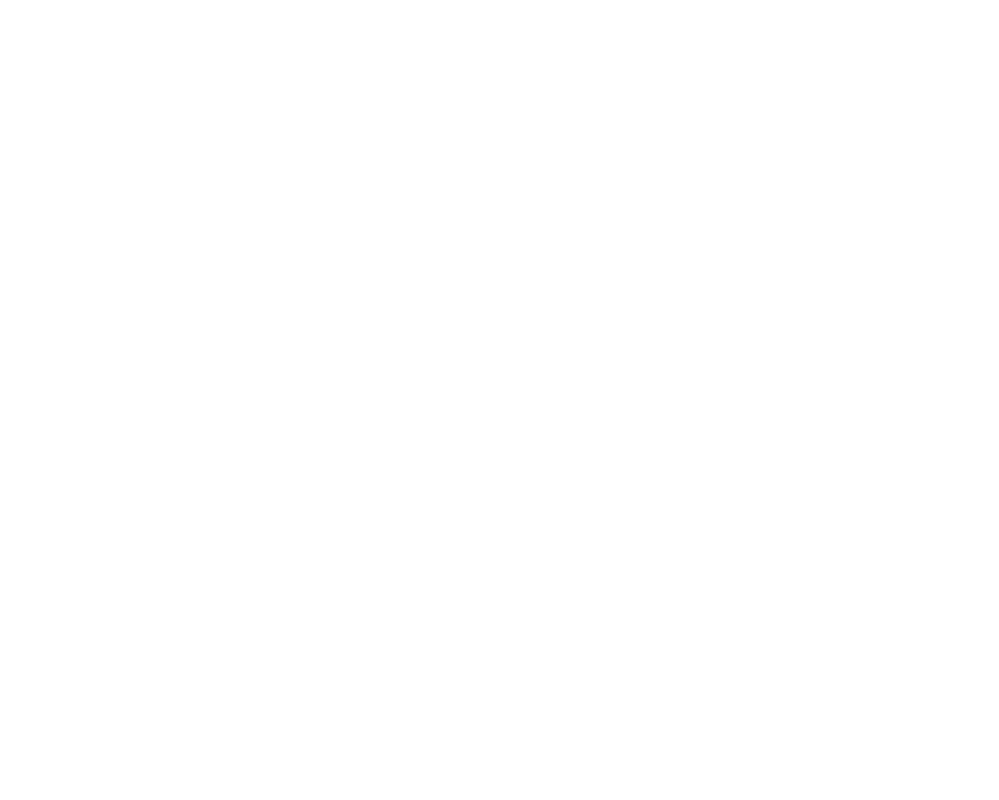
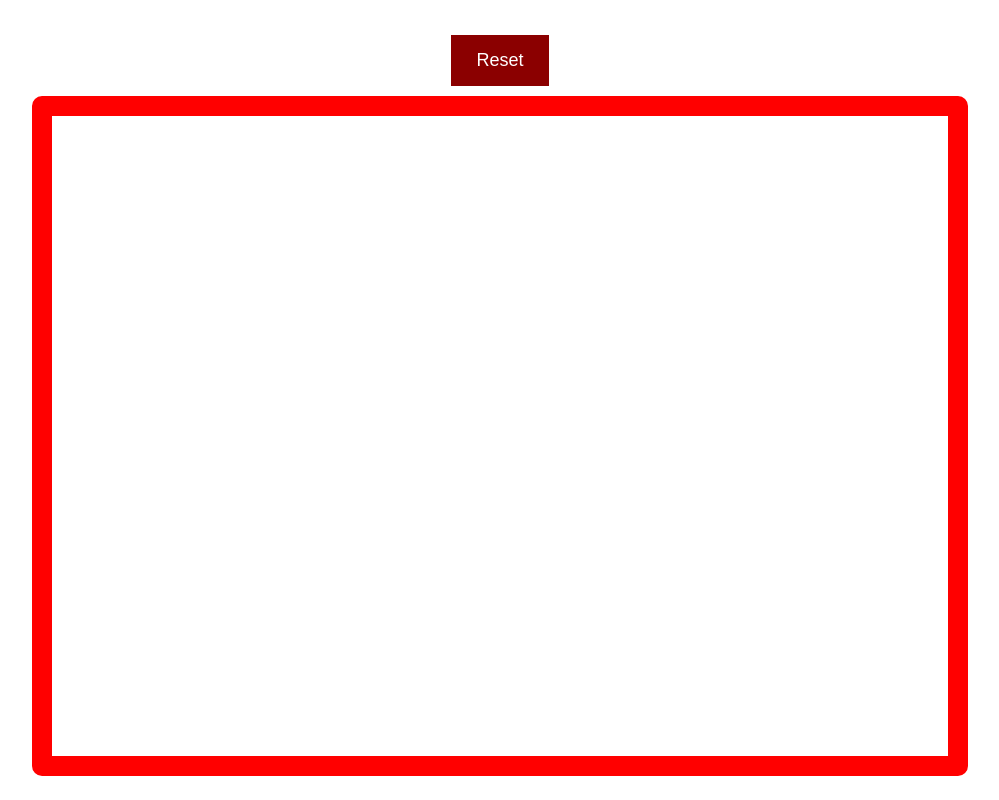
Before and after one commit to JamesPav/Etch-A-Sketch, a plain HTML site: page index.html in a window 1280 px wide. Shown: the whole page, without its empty margins (140-1139 px from the left). Drawn offline with Linux system fonts and the light colour scheme.

Commit message:
basic etch a sketch functions added and some css styles

```diff
--- a/index.html
+++ b/index.html
@@ -3,7 +3,12 @@
   <head>
     <meta charset="UTF-8" />
     <meta name="viewport" content="width=device-width, initial-scale=1.0" />
+    <link rel="stylesheet" href="styles.css" />
     <title>Etch-A-Sketch</title>
   </head>
-  <body></body>
+  <body>
+    <div class="header"><button class="btn-reset">Reset</button></div>
+    <div class="container"></div>
+    <script src="main.js"></script>
+  </body>
 </html>
--- a/main.js
+++ b/main.js
@@ -0,0 +1,36 @@
+const container = document.querySelector(".container");
+const reset = document.querySelector(".btn-reset");
+const boxes = document.querySelectorAll(".box");
+
+let defaultGrid = 16;
+createTable(defaultGrid);
+
+reset.addEventListener("click", function () {
+  perSideGrid = prompt("how many squares per side to make the new grid");
+  console.log(perSideGrid);
+  createTable(perSideGrid);
+});
+
+//create table
+
+function createTable(number) {
+  container.innerHTML = "";
+  for (i = 0; i < number; i++) {
+    row = document.createElement("div");
+    row.classList.add("row");
+
+    for (j = 0; j < number; j++) {
+      div = document.createElement("div");
+      div.classList.add("box");
+      div.addEventListener("mouseover", draw);
+
+      row.appendChild(div);
+    }
+
+    container.appendChild(row);
+  }
+}
+
+function draw(e) {
+  e.target.style.background = "black";
+}
--- a/styles.css
+++ b/styles.css
@@ -0,0 +1,50 @@
+html,
+body {
+  display: flex;
+  margin: 0;
+  padding: 0;
+  box-sizing: border-box;
+  justify-content: center;
+  align-items: center;
+  flex-direction: column;
+  min-height: 100vh;
+}
+
+button {
+  margin-top: 10px;
+  border: none;
+  padding: 15px 25px;
+  font-size: 18px;
+  background: darkred;
+  color: white;
+}
+
+button:hover {
+  background: red;
+}
+
+.container {
+  border: 20px solid red;
+  border-radius: 10px;
+  display: flex;
+  flex-direction: column;
+  margin-top: 10px;
+  height: 80vh;
+  width: 70vw;
+}
+
+.row {
+  display: flex;
+  flex: 1;
+}
+
+.box {
+  border-top-style: hidden;
+  border-left-style: hidden;
+  width: 100%;
+  height: 100%;
+}
+
+.box:hover {
+  background: black;
+}
```
